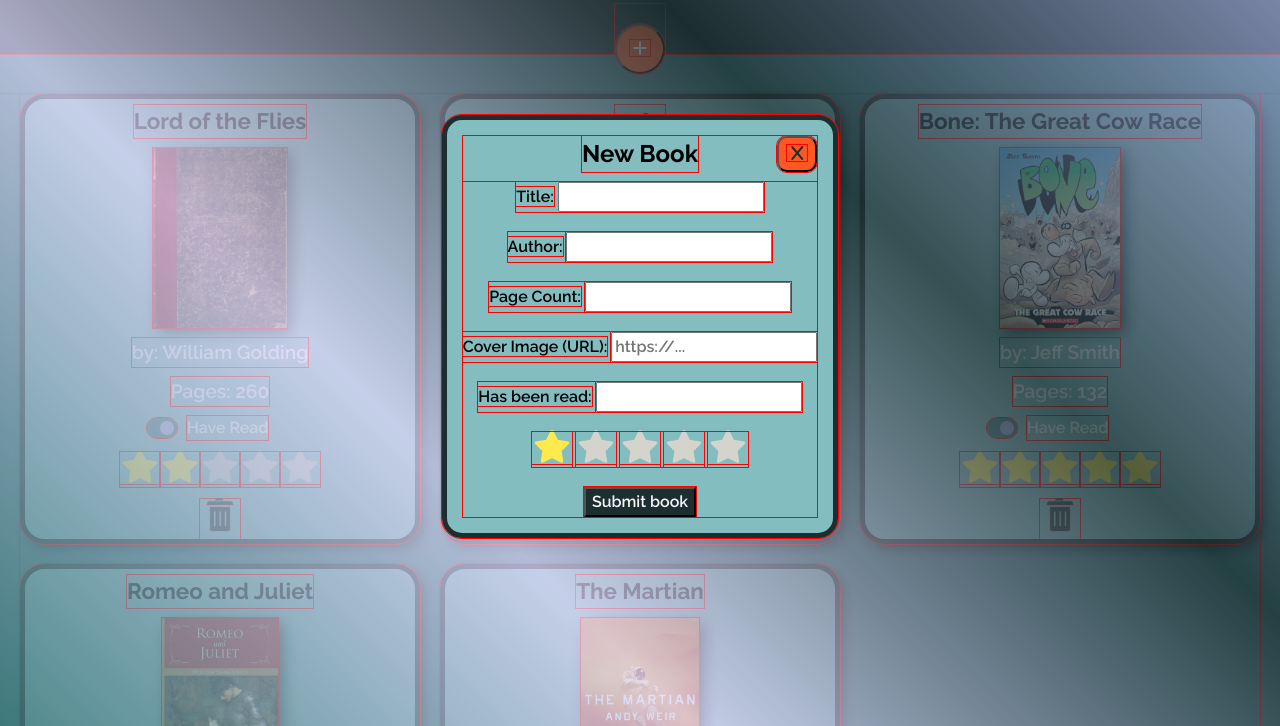
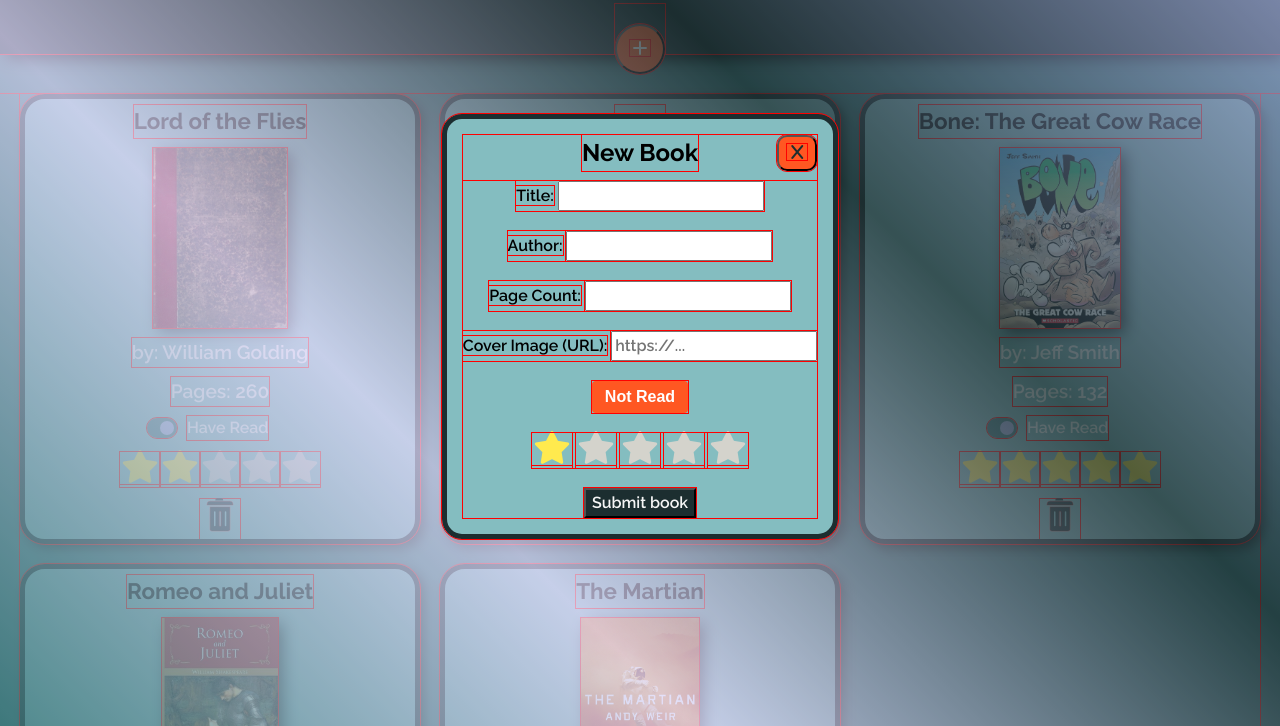
Before and after one commit to mcmityler/library-book-app, a plain HTML site: page index.html in a window 1280 px wide. Both pictures are taken after a click on the button 640 px from the left and 123 px from the top of the page. Shown: the part 74-800 px from the top of the page. Drawn offline with Linux system fonts and the light colour scheme; files whose address does not match are found by name.

Commit message:
Add fancy read checkbox in dialog form

```diff
--- a/index.html
+++ b/index.html
@@ -43,9 +43,9 @@
                         <label for="cover-input" class="hover-pointer" >Cover Image (URL):</label>
                         <input type="url" name="cover-input" id="cover-input" placeholder="https://..."/>
                     </div>
-                    <div class="isRead-container">
-                        <label for="read-input" class="hover-pointer">Has been read:</label>
-                        <input type="checkbox hover-pointer" name="read-input" id="read-input" />
+                    <div class="submit-checkbox">
+                        <input class="tgl tgl-flip" id="cb5" type="checkbox" name="read-input" id="read-input"/>
+                        <label class="tgl-btn" data-tg-off="Not Read" data-tg-on="Read" for="cb5"></label>
                     </div>
                     <div class="rating-input-container">
                         <input type="radio" name="rating" id="star-1" class="rating-radio" value="1" checked>
@@ -64,6 +64,7 @@
                         <label for="star-5"><i class="fa-solid fa-star"></i></label>
                     </div>
                     <button class="submit-book-button hover-pointer">Submit book</button>
+
                 </form>
                 <button class="close-dialog-button hover-pointer" aria-label="Close"><i class="fa-solid fa-x"></i></button>
             </div>
--- a/styles.css
+++ b/styles.css
@@ -49,6 +49,8 @@ header{
     gap: 20px;
     background-color: var(--dark-green);
     color: var(--light-color);
+    box-shadow: 5px 5px 15px black;
+
 }
 header h1{
     text-align: center;
@@ -430,11 +432,8 @@ input[type=checkbox] {
     background-color: var(--orange);
     border-radius: 10px;
 }
-.close-dialog-button:hover i,
-.close-dialog-button:hover {
-    background-color: var(--orange);
+.close-dialog-button:hover i{
     color: var(--light-color);
-
 }
 .close-dialog-button i{
     color: var(--dark-green);
@@ -451,3 +450,110 @@ input[type=checkbox] {
 .hover-pointer:hover{
     cursor: pointer;
 }
+
+
+/* FANCY CHECKBOX*/
+.submit-checkbox .tgl {
+    display: none;
+  }
+  .submit-checkbox .tgl,
+  .submit-checkbox .tgl:after,
+  .submit-checkbox .tgl:before,
+  .submit-checkbox .tgl *,
+  .submit-checkbox .tgl *:after,
+  .submit-checkbox .tgl *:before,
+  .submit-checkbox .tgl + .tgl-btn {
+    box-sizing: border-box;
+  }
+  .submit-checkbox .tgl::-moz-selection,
+  .submit-checkbox .tgl:after::-moz-selection,
+  .submit-checkbox .tgl:before::-moz-selection,
+  .submit-checkbox .tgl *::-moz-selection,
+  .submit-checkbox .tgl *:after::-moz-selection,
+  .submit-checkbox .tgl *:before::-moz-selection,
+  .submit-checkbox .tgl + .tgl-btn::-moz-selection,
+  .submit-checkbox .tgl::selection,
+  .submit-checkbox .tgl:after::selection,
+  .submit-checkbox .tgl:before::selection,
+  .submit-checkbox .tgl *::selection,
+  .submit-checkbox .tgl *:after::selection,
+  .submit-checkbox .tgl *:before::selection,
+  .submit-checkbox .tgl + .tgl-btn::selection {
+    background: none;
+  }
+  .submit-checkbox .tgl + .tgl-btn {
+    outline: 0;
+    display: block;
+    width: 6em;
+    height: 2em;
+    position: relative;
+    cursor: pointer;
+    -webkit-user-select: none;
+       -moz-user-select: none;
+        -ms-user-select: none;
+            user-select: none;
+  }
+  .submit-checkbox .tgl + .tgl-btn:after,
+  .submit-checkbox .tgl + .tgl-btn:before {
+    position: relative;
+    display: block;
+    content: "";
+    width: 50%;
+    height: 100%;
+  }
+  .submit-checkbox .tgl + .tgl-btn:after {
+    left: 0;
+  }
+  .submit-checkbox .tgl + .tgl-btn:before {
+    display: none;
+  }
+  .submit-checkbox .tgl:checked + .tgl-btn:after {
+    left: 50%;
+  }
+
+  .submit-checkbox .tgl-flip + .tgl-btn {
+    padding: 2px;
+    transition: all 0.2s ease;
+    font-family: sans-serif;
+    perspective: 100px;
+  }
+  .submit-checkbox .tgl-flip + .tgl-btn:after,
+  .submit-checkbox .tgl-flip + .tgl-btn:before {
+    display: inline-block;
+    transition: all 0.4s ease;
+    width: 100%;
+    text-align: center;
+    position: absolute;
+    line-height: 2em;
+    font-weight: bold;
+    color: #fff;
+    position: absolute;
+    top: 0;
+    left: 0;
+    -webkit-backface-visibility: hidden;
+            backface-visibility: hidden;
+    border-radius: 4px;
+  }
+  .submit-checkbox .tgl-flip + .tgl-btn:after {
+    content: attr(data-tg-on);
+    background: var(--green);
+    transform: rotateY(-180deg);
+  }
+  .submit-checkbox .tgl-flip + .tgl-btn:before {
+    background: var(--orange);
+    content: attr(data-tg-off);
+  }
+  .submit-checkbox .tgl-flip + .tgl-btn:active:before {
+    transform: rotateY(-20deg);
+  }
+  .submit-checkbox .tgl-flip:checked + .tgl-btn:before {
+    transform: rotateY(180deg);
+  }
+  .submit-checkbox .tgl-flip:checked + .tgl-btn:after {
+    transform: rotateY(0);
+    left: 0;
+    background: #7FC6A6;
+  }
+  .submit-checkbox .tgl-flip:checked + .tgl-btn:active:after {
+    transform: rotateY(20deg);
+  }
```
Also changed, not shown: 1 other file.
